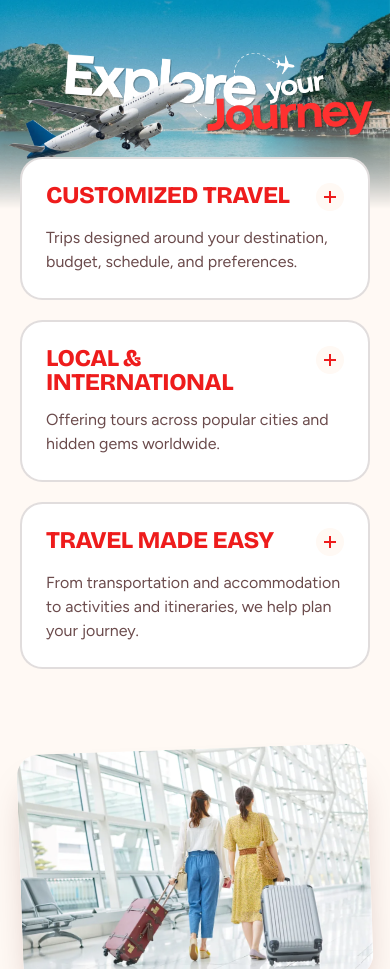
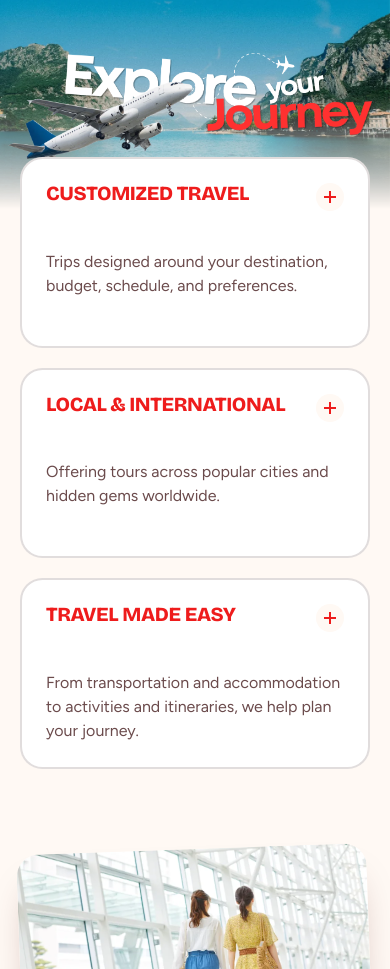
Before and after one commit to Noxctis/dayo-site, a website with bundled scripts: page index.html in a window 390 px wide. Shown: the part 938-1907 px from the top of the page. Built offline with nearby package versions, Linux system fonts and the light colour scheme.

Commit message:
feat(styles): enhance feature layout and responsiveness

```diff
--- a/css/styles.css
+++ b/css/styles.css
@@ -262,9 +262,9 @@
   .band__title { position: absolute; inset: auto auto 3rem max(0.5rem, calc(50% - 35.5rem)); width: min(50rem, 94vw); }
   .band__title img { width: 100%; }
 
-  .features { position: relative; z-index: 1; display: grid; gap: 1.25rem; align-items: start; margin-top: 0.5rem; }
+  .features { position: relative; z-index: 1; display: grid; grid-auto-rows: 1fr; gap: 1.25rem; align-items: stretch; margin-top: 0.5rem; }
   .feature {
-    position: relative; padding: 1.5rem; border: 2px solid var(--line); border-radius: var(--radius);
+    position: relative; display: flex; flex-direction: column; padding: 1.5rem; border: 2px solid var(--line); border-radius: var(--radius);
     background: var(--white); transition: transform 0.25s, border-color 0.25s, box-shadow 0.25s;
   }
   .feature:hover { transform: translateY(-4px); }
@@ -273,8 +273,8 @@
   .feature__toggle {
     display: flex; width: 100%; align-items: flex-start; justify-content: space-between; gap: 0.6rem;
     padding: 0; border: 0; background: none; text-align: left; color: var(--red);
-    font-family: var(--font-display); font-size: 1.5rem; font-weight: 800; line-height: 1;
-    letter-spacing: -0.02em; text-transform: uppercase;
+    font-family: var(--font-display); font-size: clamp(1.25rem, 0.7rem + 1vw, 1.5rem); font-weight: 800; line-height: 1;
+    letter-spacing: -0.02em; text-transform: uppercase; overflow-wrap: anywhere;
   }
   .feature__toggle::after { content: ""; position: absolute; inset: 0; border-radius: inherit; } /* whole card is the hit area */
   .feature__icon {
@@ -300,8 +300,13 @@
   .story__text { margin-top: 0.9rem; color: var(--ink-soft); }
 
   @media (min-width: 48em) {
-    .features { grid-template-columns: repeat(3, 1fr); }
     .story { grid-template-columns: 1fr 1fr; gap: 2.5rem; }
+  }
+  @media (max-width: 55.99em) {
+    .feature__toggle { min-height: 3.25rem; } /* closed boxes match even when one title wraps */
+  }
+  @media (min-width: 56em) {
+    .features { grid-template-columns: repeat(3, minmax(0, 1fr)); } /* minmax(0, …) keeps columns exactly equal */
   }
 
   /* ----- disclosure (animated, no-JS safe) ----- */
```
